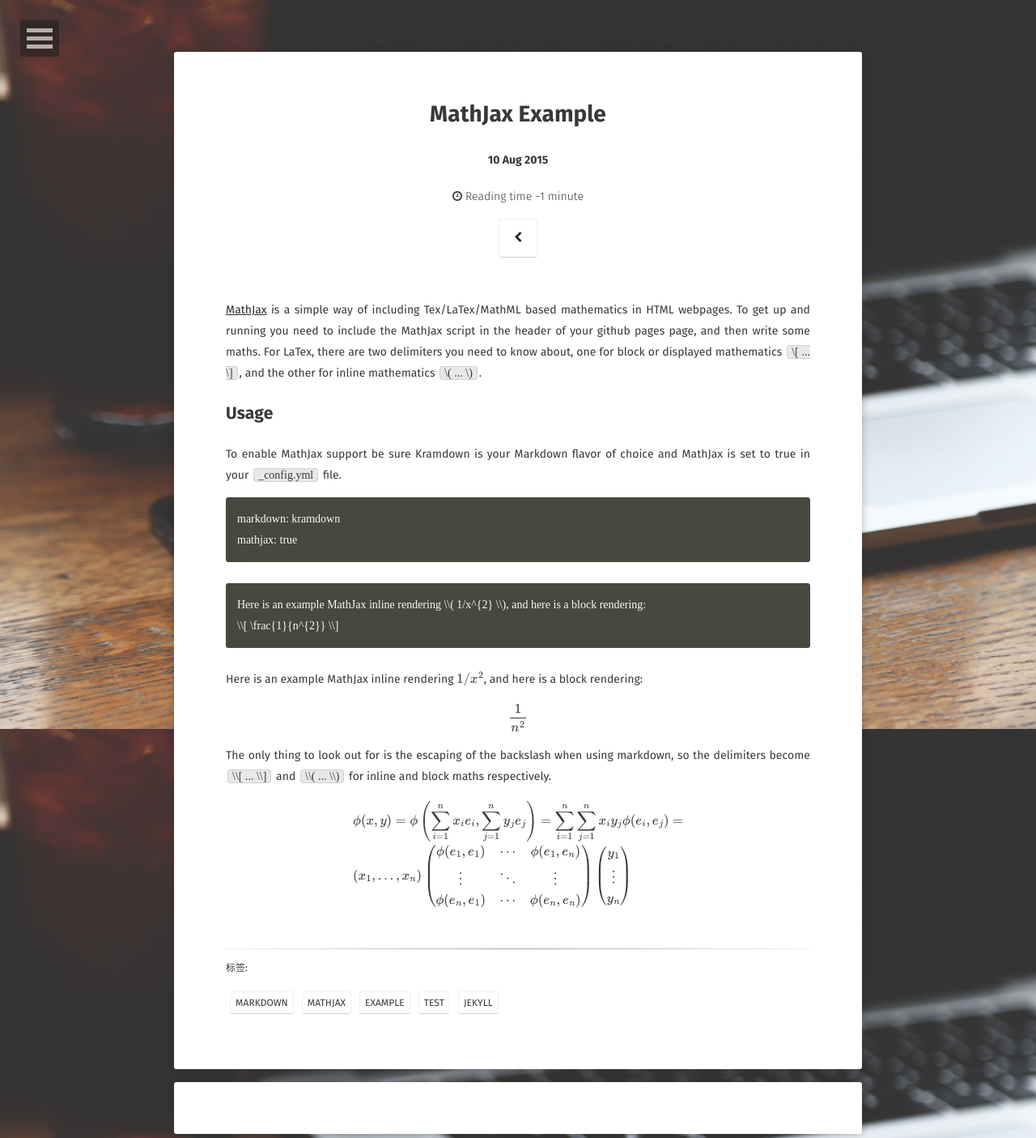
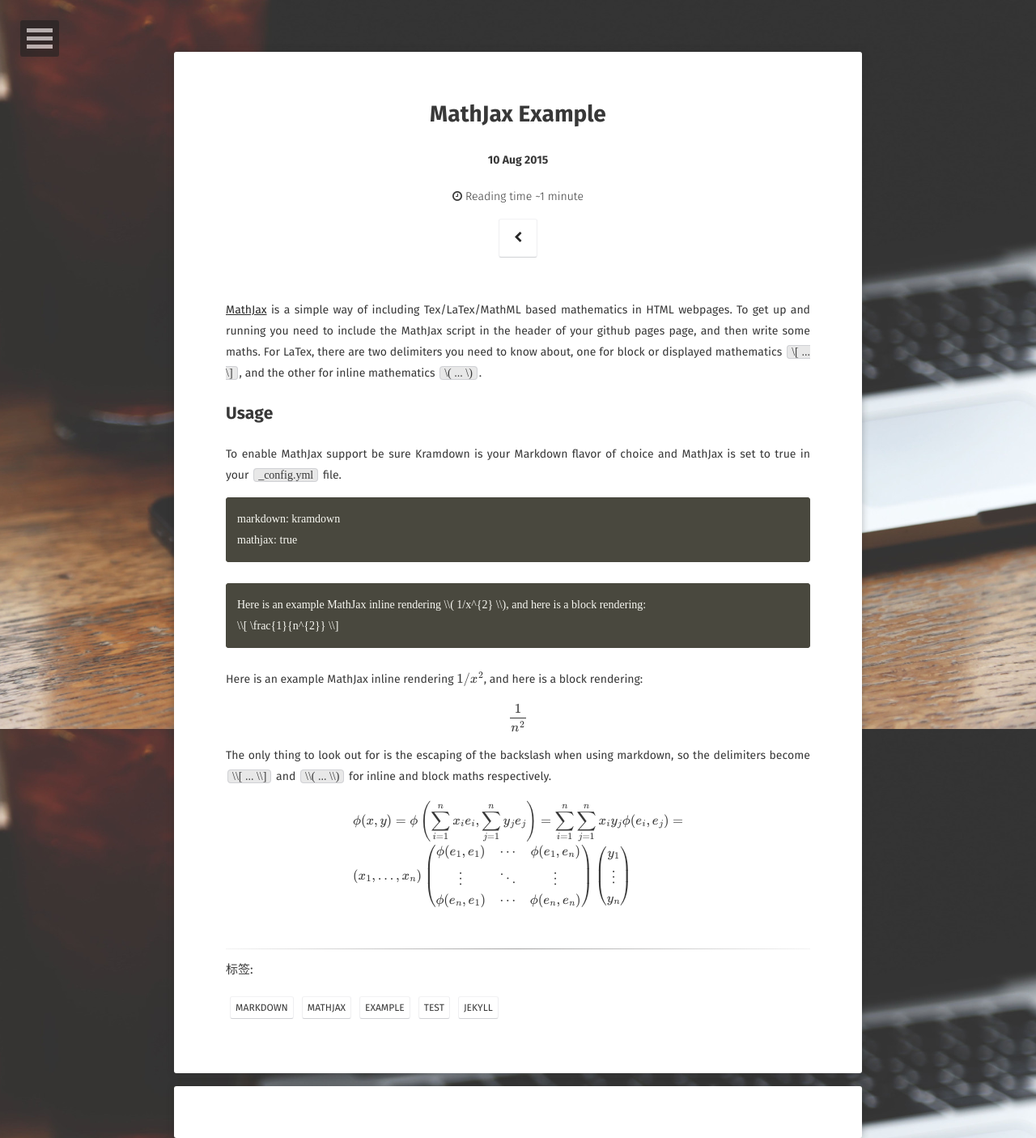
Before and after one commit to aiologybay/aiologybay.github.io, a Jekyll site: the page built from _posts/2015-08-10-mathjax-example.md, in a window 1280 px wide. Shown: the whole page at 81% size. Built offline with Jekyll 4.4.1, drawn with Linux system fonts in a browser that asks for light colours; some web fonts are replaced; formulas are drawn with MathJax 3; comment, search, counter and statistics services are not loaded.

Commit message:
initial commit

```diff
--- a/_includes/meta.html
+++ b/_includes/meta.html
@@ -1,7 +1,7 @@
 <br>
 <hr>
 <div class="contain">
-   <font style="font-family: 'Fira Sans',sans-serif; font-weight: 400;font-style: normal;font-size:12px;color:#383838">标签:</font>
+   <font style="font-family: 'Fira Sans',sans-serif; font-weight: 400;font-style: normal;font-size:15px;color:#383838">标签:</font>
 </div>
 <span class="entry-tags">{% for tag in page.tags %}<a href="{{ site.url }}/tags/#{{ tag }}" title="Pages tagged {{ tag }}" class="tag"><span class="term">{{ tag }}</span></a>{% unless forloop.last %}{% endunless %}{% endfor %}</span>
 <!--
```
